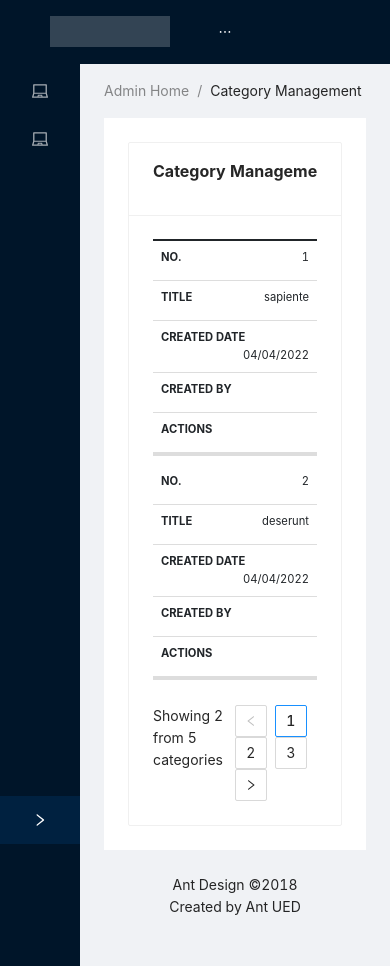
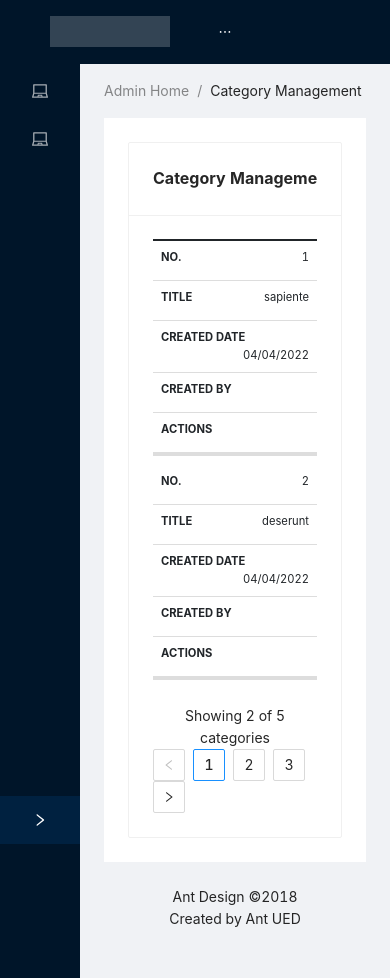
Before and after one commit to FOG9999/web-knowledge-fe, a React (Create React App) app: page /categories in a window 390 px wide. Built offline with nearby package versions, Linux system fonts and the light colour scheme.

Commit message:
seperate custom components' css

```diff
--- a/src/App.css
+++ b/src/App.css
@@ -1,5 +1,6 @@
 @import '~antd/dist/antd.css';
 @import '~prismjs/themes/prism.css';
+@import './styles/custom.scss';
 
 .App {
   text-align: center;
@@ -49,11 +50,6 @@
   display: none;
 }
 
-.wk-btn {
-  align-items: center;
-  display: flex;
-}
-
 @media screen and (max-width: 1000px) {
   table td::before {
       /*
--- a/src/components/admin/category-mng/CategoryManagement.jsx
+++ b/src/components/admin/category-mng/CategoryManagement.jsx
@@ -1,6 +1,7 @@
 import { DeleteOutlined, EditOutlined, FileExcelOutlined, PlusOutlined } from "@ant-design/icons";
 import { Card, Space } from "antd";
 import { useEffect, useState } from "react";
+import { useSelector } from "react-redux";
 import { CategoryService } from "../../../apis/CourseService";
 import { loaded, loading } from "../../../redux/actions/LoadingAction";
 import { store } from "../../../redux/Store";
@@ -13,6 +14,8 @@ export const CategoryManagement = () => {
     const [totalCategories, setTotalCategories] = useState(0);
     const [page, setPage] = useState(1);
     const [pageSize] = useState(2);
+
+    let windowSize = useSelector(state => state.window.winWidth);
 
     const columns = [
         {
@@ -77,11 +80,11 @@ export const CategoryManagement = () => {
         <Card
             title={
                 <div className="d-flex">
-                    <span className="flex-grow-1">
+                    <span className="flex-grow-1 d-flex align-items-center">
                         <b>Category Management</b>
                     </span>
                     <span className="p-1">
-                        <WKButton icon={<PlusOutlined />}>Add new category</WKButton>
+                        <WKButton icon={<PlusOutlined />}>{windowSize > 600 ? 'Add new category': ''}</WKButton>
                     </span>
                 </div>
             }
--- a/src/shared/customs/Button.jsx
+++ b/src/shared/customs/Button.jsx
@@ -1,7 +1,7 @@
 import { Button } from "antd"
 
 const WKButton = (props) => {
-    return <Button className="wk-btn" {...props}>{props.children}</Button>
+    return <Button className="wk-btn" {...props}>{props.children ? props.children : null}</Button>
 }
 
 export {
--- a/src/shared/customs/Pagination.jsx
+++ b/src/shared/customs/Pagination.jsx
@@ -1,14 +1,18 @@
 import { Pagination } from "antd";
 import PropTypes from "prop-types";
+import { useSelector } from "react-redux";
 
 const WKPagination = ({ current, pageSize, total, onChange, currentNumberOfItems, itemUnit }) => {
+
+    let winWidth = useSelector(state => state.window.winWidth);
+
     return (
-        <div className="pagination-container d-flex">
-            <div className="flex-grow-1">
-                Showing {currentNumberOfItems} from {total} {itemUnit}
+        <div className={winWidth > 600 ? "pagination-container d-flex" : "pagination-container"}>
+            <div className={winWidth > 600 ? "flex-grow-1 d-flex align-items-center" : "text-center"}>
+                Showing {currentNumberOfItems} of {total} {itemUnit}
             </div>
-            <div>
-                <Pagination current={current} pageSize={pageSize} total={total} onChange={onChange} />
+            <div className={winWidth > 600 ? "": "d-flex justify-content-center"}>
+                <Pagination current={current} showLessItems={winWidth < 600} pageSize={pageSize} total={total} onChange={onChange} />
             </div>
         </div>
     );
--- /dev/null
+++ b/src/styles/custom.scss
@@ -0,0 +1,10 @@
+.wk-btn {
+    align-items: center;
+    display: flex;
+}
+
+@media screen and (max-width: 600px){
+    .wk-btn {
+        display: block;
+    }
+}
```
